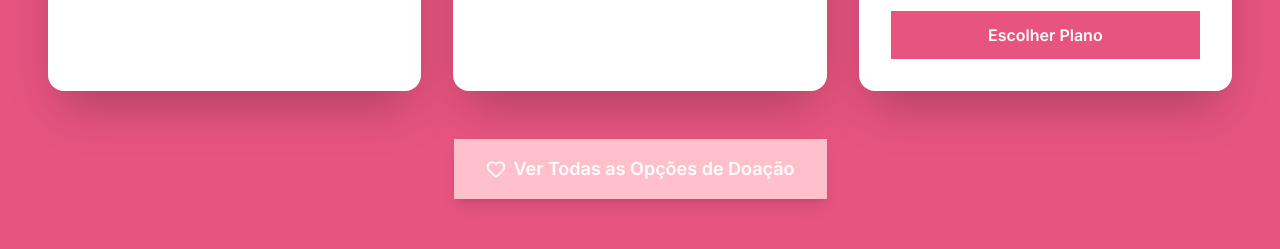
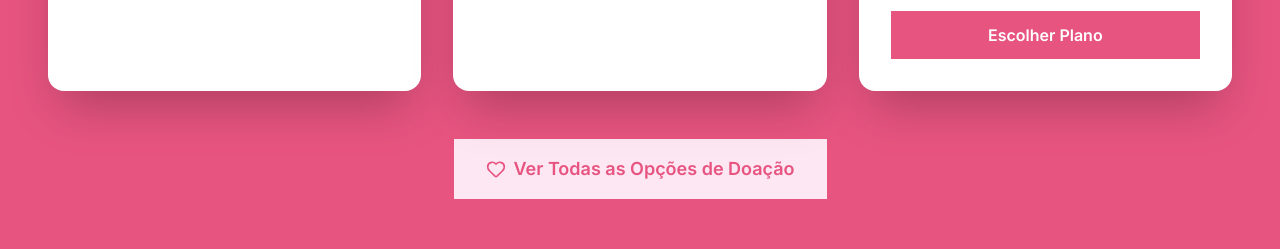
Before and after one commit to Devgusta5/Instituto-Amar, a React (Vite) app: page / in a window 1280 px wide. Shown: the part 4940-5189 px from the top of the page. Built offline with nearby package versions, Linux system fonts and the light colour scheme.

Commit message:
Correções de erros visuais

```diff
--- a/src/components/home/DonationSection.jsx
+++ b/src/components/home/DonationSection.jsx
@@ -52,7 +52,7 @@ const DonationSection = () => {
                 to="/doacao"
                 className={`block w-full text-center py-3 px-6 rounded-lg font-semibold transition-all duration-300 ${
                   plan.popular
-                    ? "bg-instituto-gold hover:bg-yellow-600 text-white"
+                    ? "bg-instituto-gold hover:bg-green-600 text-white"
                     : "bg-instituto-green hover:bg-green-800 text-white"
                 }`}
               >
@@ -63,10 +63,13 @@ const DonationSection = () => {
         </div>
 
         <div className="text-center">
-          <Link to="/doacao" className="btn-accent text-lg px-8 py-4 inline-flex items-center space-x-2">
-            <Heart className="h-5 w-5" />
-            <span>Ver Todas as Opções de Doação</span>
-          </Link>
+          <Link
+  to="/doacao"
+  className="bg-pink-100 hover:bg-instituto-green text-instituto-green hover:text-white text-lg px-8 py-4 inline-flex items-center space-x-2 rounded-lg font-semibold transition-all duration-300"
+>
+  <Heart className="h-5 w-5" />
+  <span>Ver Todas as Opções de Doação</span>
+</Link>
         </div>
       </div>
     </section>
--- a/src/components/layout/Footer.jsx
+++ b/src/components/layout/Footer.jsx
@@ -60,9 +60,9 @@ const Footer = () => {
             <h3 className="text-lg font-semibold mb-4">Como Ajudar</h3>
             <ul className="space-y-2">
               <li>
-                <Link to="/doacao" className="text-green-100 hover:text-white transition-colors">
-                  Fazer Doação
-                </Link>
+                <Link to="/doacao" className="text-green-100 hover:text-instituto-green transition-colors">
+  Fazer Doação
+</Link>
               </li>
               <li>
                 <Link to="/contato" className="text-green-100 hover:text-white transition-colors">
--- a/src/index.css
+++ b/src/index.css
@@ -33,7 +33,7 @@
 
 @layer components {
   .btn-primary {
-    @apply bg-instituto-green hover:bg-green-800 text-white font-semibold py-3 px-6 rounded-lg transition-all duration-300 transform hover:scale-105 shadow-lg hover:shadow-xl;
+    @apply bg-instituto-green hover:bg-pink-800 text-white font-semibold py-3 px-6 rounded-lg transition-all duration-300 transform hover:scale-105 shadow-lg hover:shadow-xl;
   }
 
   .btn-secondary {
@@ -41,7 +41,7 @@
   }
 
   .btn-accent {
-    @apply bg-instituto-gold hover:bg-yellow-600 text-white font-semibold py-3 px-6 rounded-lg transition-all duration-300 transform hover:scale-105 shadow-lg hover:shadow-xl;
+    @apply bg-black hover:bg-pink-600 text-white font-semibold py-3 px-6 rounded-lg transition-all duration-300 transform hover:scale-105 shadow-lg hover:shadow-xl;
   }
 
   .card {
```
